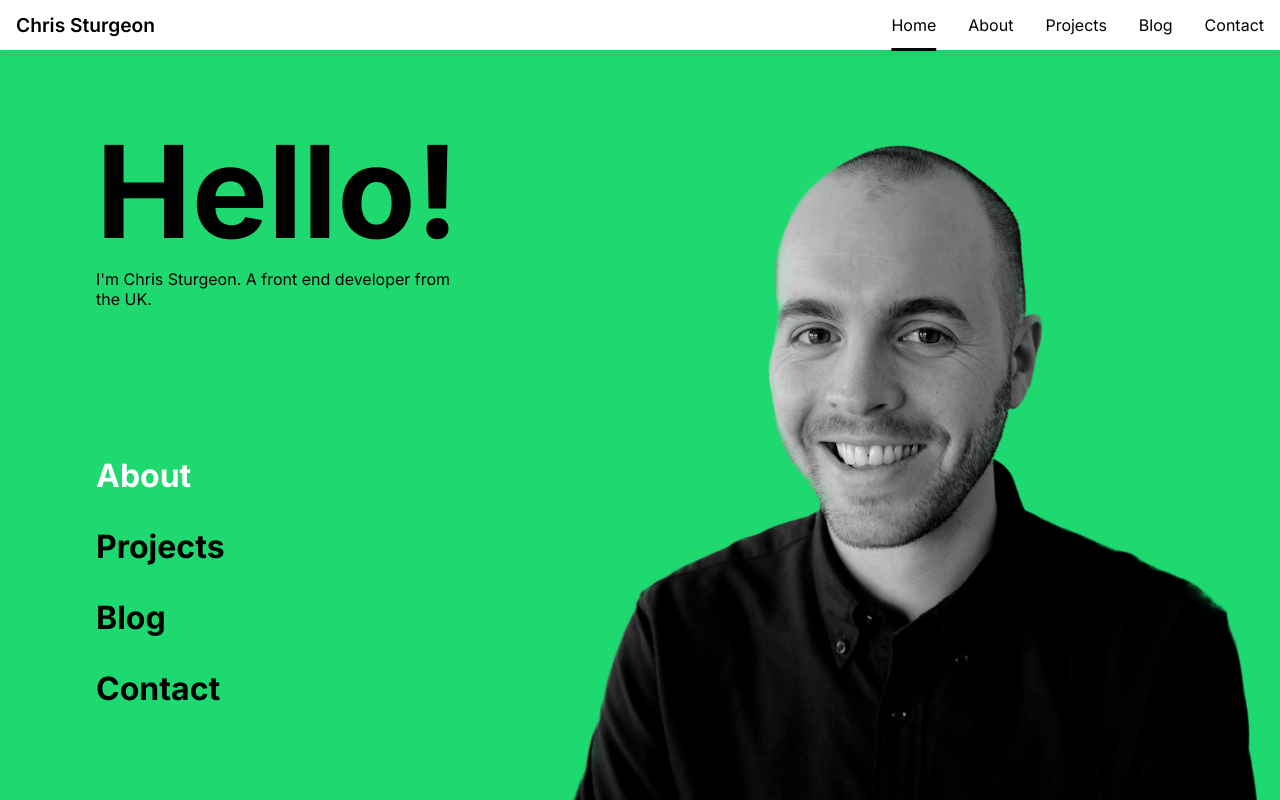
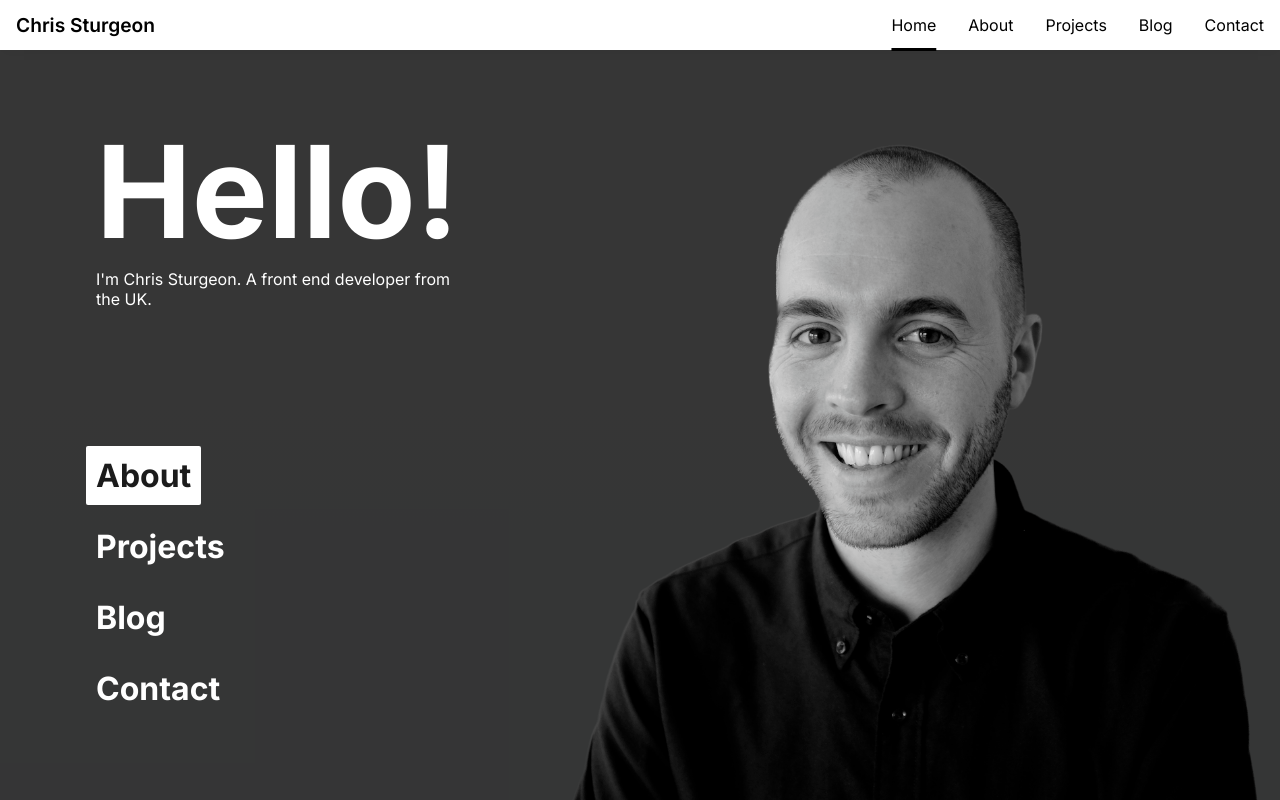
Before and after one commit to ChrisSturgeon/next-personal-site, a Next.js app: page / in a window 1280 px wide. In both pictures the pointer is over the link 143 px from the left and 475 px from the top of the page. Built offline with nearby package versions, Linux system fonts and the light colour scheme.

Commit message:
Switch to monochrome index page

```diff
--- a/styles/About.module.css
+++ b/styles/About.module.css
@@ -19,6 +19,21 @@
 
 .wrapper h1 {
   text-align: center;
+  position: relative;
+}
+
+.wrapper h1::after {
+  /* content: '';
+  height: 40px;
+  width: 200px;
+  position: absolute;
+  transform: translateX(-180px);
+  transform: rotate(10deg);
+  background-color: red; */
+  /*
+  top: 0;
+  left: 50%; */
+  /* z-index: -2; */
 }
 
 .wrapper h2 {
--- a/styles/Home.module.css
+++ b/styles/Home.module.css
@@ -19,7 +19,7 @@
   left: 100vw;
   width: 100%;
   height: 100%;
-  background-color: var(--light-green);
+  background-color: rgba(0, 0, 0, 0.788);
   z-index: -2;
 }
 
@@ -31,20 +31,47 @@
   gap: 1em;
   font-weight: 600;
   font-size: 1.1rem;
+  color: white;
 }
 
 .content nav a:hover {
-  color: white;
+  /* color: white; */
+  /* outline: 1px solid white; */
+  /* outline-offset: 0.25em;
+  color: black;
+  background-color: white; */
 }
 
+.content nav a {
+  position: relative;
+}
+
+.content nav a:hover {
+  color: rgba(0, 0, 0, 0.894);
+}
+
+.content nav a:hover::after {
+  content: '';
+  height: calc(100% + 20px);
+  width: calc(100% + 20px);
+  background-color: white;
+  color: black;
+  position: absolute;
+  top: -10px;
+  left: -10px;
+  z-index: -1;
+  border-radius: 2px;
+}
 .content h1 {
   opacity: 0;
   font-size: 5em;
   text-align: center;
+  color: white;
 }
 
 .content p {
   text-align: center;
+  color: white;
 }
 
 .content .headshotWrapper {
--- a/styles/Project.module.css
+++ b/styles/Project.module.css
@@ -12,7 +12,7 @@
   margin: 0 auto;
   left: 0;
   right: 0;
-  bottom: -1.5em;
+  bottom: -1em;
 }
 
 .project:last-of-type::after {
--- a/styles/globals.css
+++ b/styles/globals.css
@@ -29,6 +29,8 @@ body {
   background-attachment: tranparent;
   min-height: 100vh;
   min-height: 100dvh;
+  background-image: linear-gradient(to top, #f9fcff 0%, white 100%);
+  background-attachment: fixed;
 }
 
 a {
```
